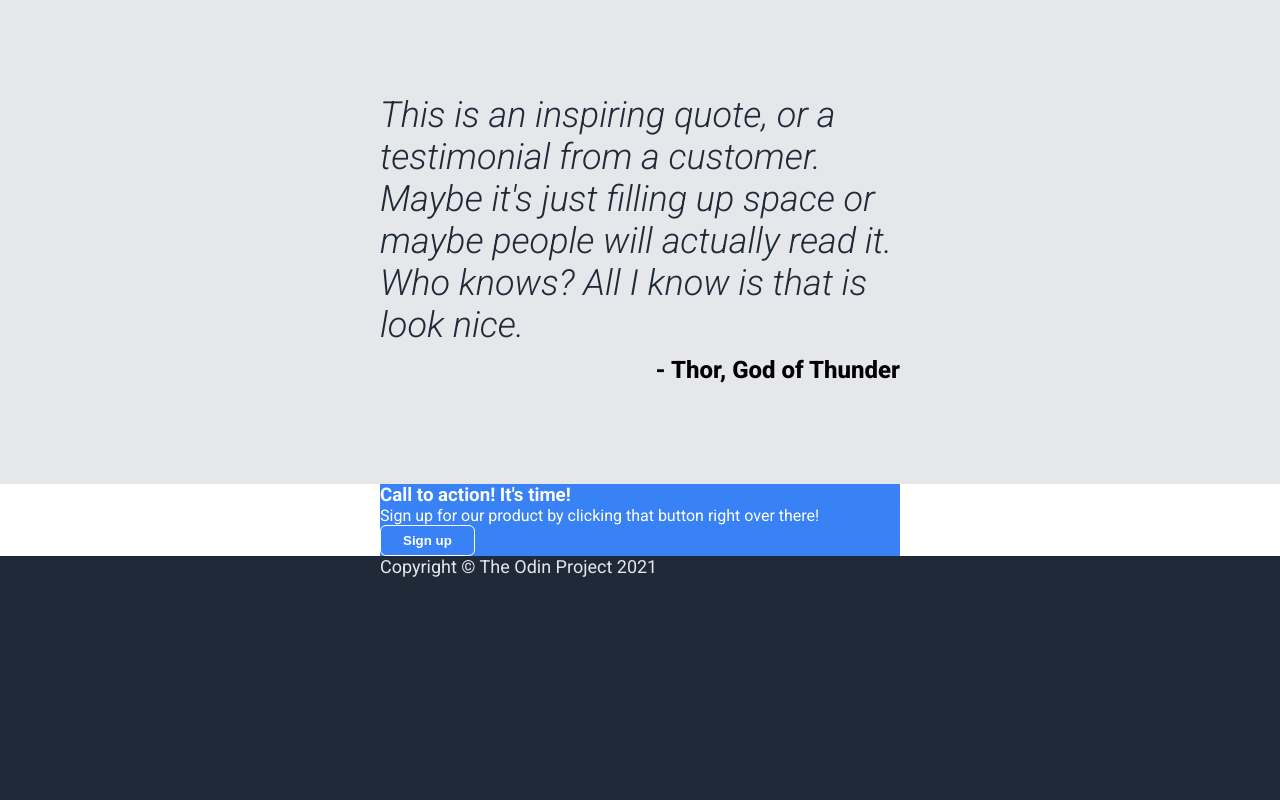
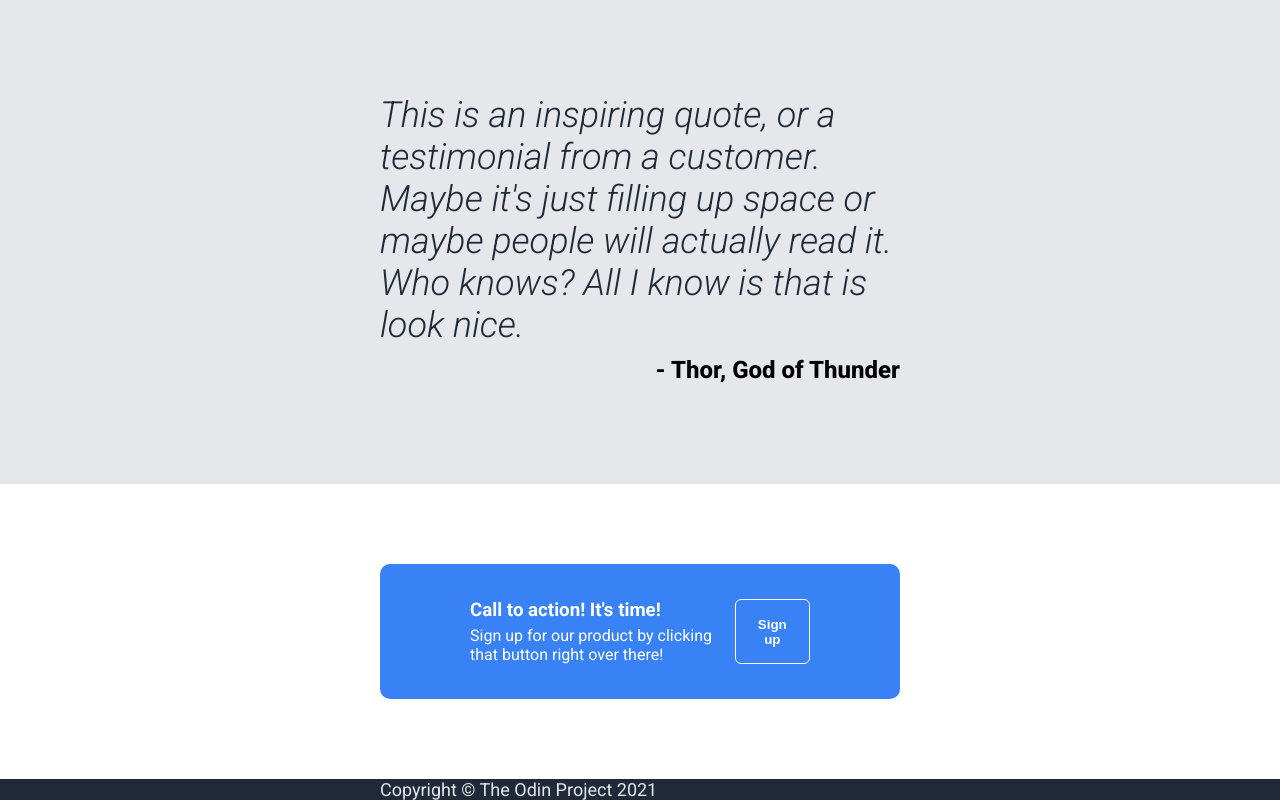
Before and after one commit to iyurchak/top_landing_page, a plain HTML site: page index.html in a window 1280 px wide. Shown: the part 1233-2033 px from the top of the page. Before the commit the page ends 1810 px from the top, so only its background shows below. Drawn offline with Linux system fonts and the light colour scheme.

Commit message:
Add styling to signup section

```diff
--- a/index.html
+++ b/index.html
@@ -73,9 +73,11 @@
 
         <section class="signup-section">
             <div class="singup-section-wrapper">
-                <h3>Call to action! It's time!</h3>
-                <div class="signup-info">
-                    Sign up for our product by clicking that button right over there!
+                <div class="signup-section-text">
+                    <h3>Call to action! It's time!</h3>
+                    <div class="signup-info">
+                        Sign up for our product by clicking that button right over there!
+                    </div>
                 </div>
                 <button class="signup-section-button">
                     Sign up
--- a/styles.css
+++ b/styles.css
@@ -190,3 +190,24 @@ nav {
     font-weight: 800;
     font-size: 24px;
 }
+
+
+
+
+/* SIGNUP SECTION */
+.signup-section {
+    padding-top: 80px;
+    padding-bottom: 80px;
+}
+.singup-section-wrapper {
+    padding: 35px 90px;
+    display: flex;
+    justify-content: space-between;
+    border-radius: 10px;
+}
+
+.signup-section-text {
+    display: flex;
+    flex-direction: column;
+    gap: 5px;
+}
```
